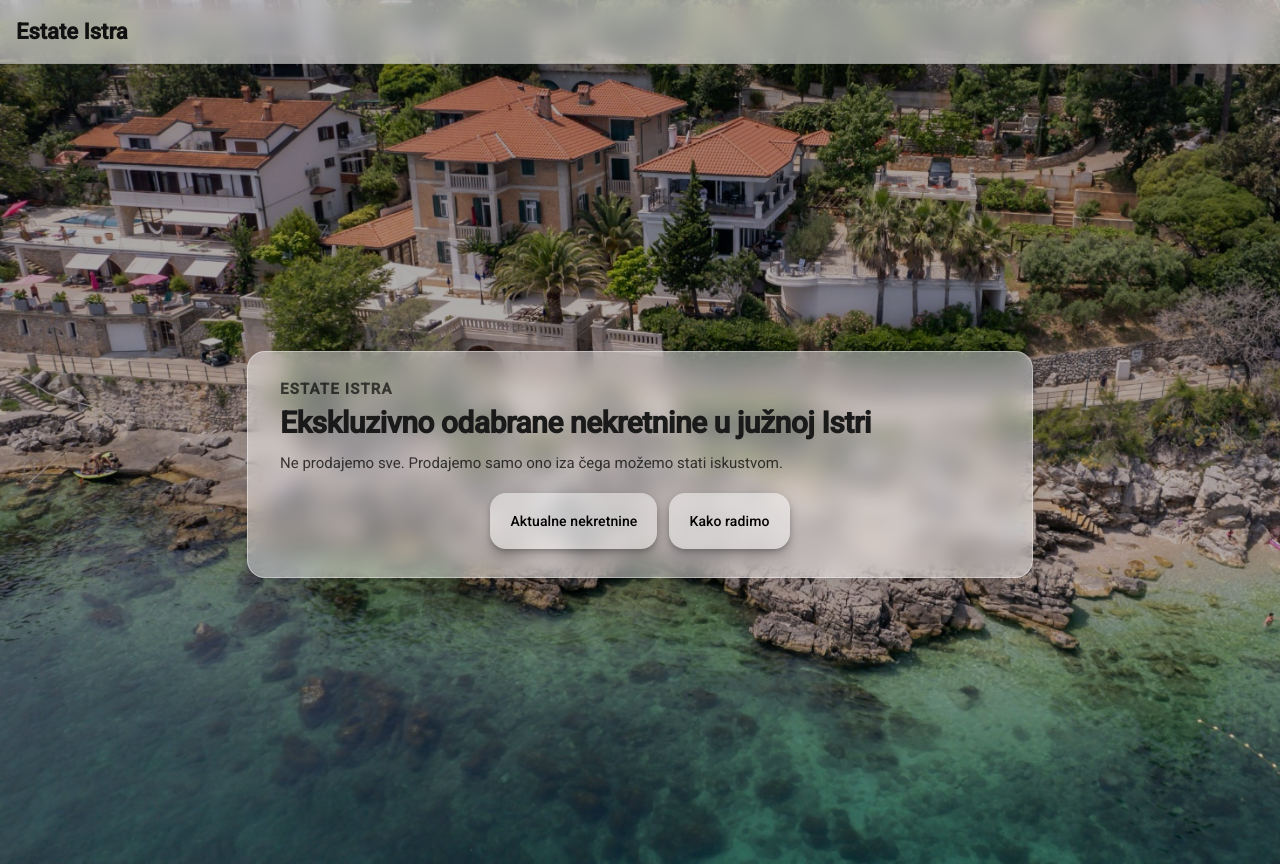
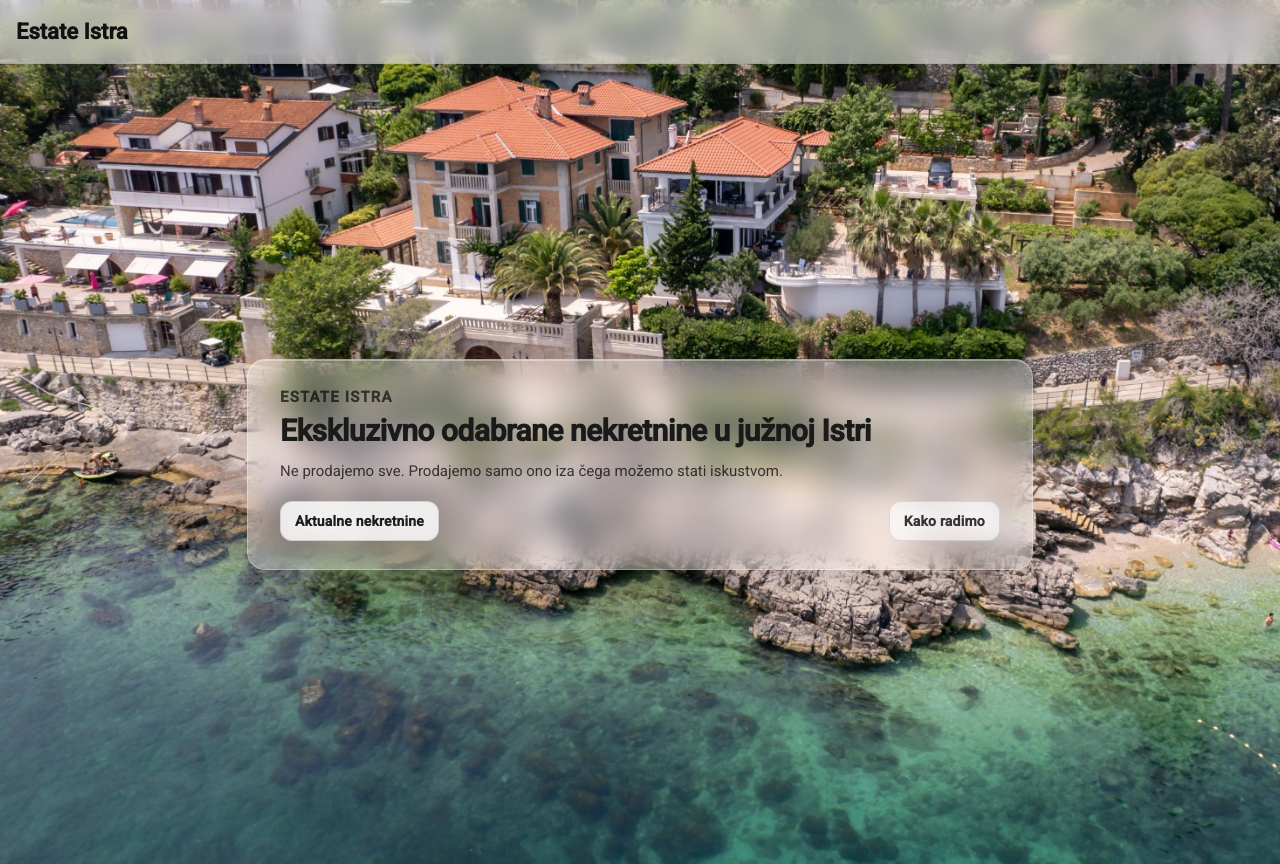
Before and after one commit to cukonroberto/estate-istra, an Angular app: page / in a window 1280 px wide. Built offline with nearby package versions, Linux system fonts and the light colour scheme.

Commit message:
Hero stranica nadograđena.

```diff
--- a/package.json
+++ b/package.json
@@ -5,6 +5,7 @@
     "ng": "ng",
     "start": "ng serve",
     "build": "ng build",
+    "build:gh": "ng build --configuration production --output-path docs --base-href /estate-istra/ && node -e \"const fs=require('fs');const path=require('path');const src='docs/browser'; if(!fs.existsSync(src)) process.exit(1); for(const f of fs.readdirSync(src)) fs.cpSync(path.join(src,f), path.join('docs',f), {recursive:true});\"",
     "watch": "ng build --watch --configuration development",
     "test": "ng test"
   },
--- a/src/app/pages/home/home.html
+++ b/src/app/pages/home/home.html
@@ -10,12 +10,21 @@
       </p>
 
       <div class="hero-actions">
-        <button mat-fab extended routerLink="/nekretnine">
+        <a
+          mat-stroked-button
+          class="hero-btn hero-btn--primary"
+          routerLink="/nekretnine"
+        >
           Aktualne nekretnine
-        </button>
-        <button mat-fab extended id="right" routerLink="/kako-radimo">
+        </a>
+
+        <a
+          mat-stroked-button
+          class="hero-btn hero-btn--secondary"
+          routerLink="/kako-radimo"
+        >
           Kako radimo
-        </button>
+        </a>
       </div>
     </div>
   </div>
--- a/src/app/pages/home/home.scss
+++ b/src/app/pages/home/home.scss
@@ -4,7 +4,7 @@
   display: grid;
   place-items: center;
 
-  background-image: url("..//../../assets/background.jpg");
+  background-image: url("/assets/background.jpg");
   background-size: cover;
   background-position: center;
   background-repeat: no-repeat;
@@ -15,12 +15,6 @@
 .hero-overlay {
   position: absolute;
   inset: 0;
-
-  background: linear-gradient(
-    to bottom,
-    rgba(0, 0, 0, 0.35),
-    rgba(0, 0, 0, 0.25)
-  );
 }
 
 .hero-content {
@@ -36,12 +30,15 @@
   padding: 28px 32px;
   border-radius: 18px;
 
-  background: rgba(255, 255, 255, 0.452);
-  backdrop-filter: blur(10px);
-  -webkit-backdrop-filter: blur(10px);
+  background: rgba(255, 255, 255, 0.3);
+  backdrop-filter: blur(14px);
+  -webkit-backdrop-filter: blur(14px);
 
-  border: 1px solid rgba(255, 255, 255, 0.4);
-  box-shadow: 0 16px 50px rgba(0, 0, 0, 0.18);
+  border: 1px solid rgba(255, 255, 255, 0.28);
+  box-shadow: 0 18px 60px rgba(0, 0, 0, 0.22);
+
+  box-shadow: 0 18px 60px rgba(0, 0, 0, 0.22),
+    inset 0 1px 0 rgba(255, 255, 255, 0.35);
 
   text-align: left;
 }
@@ -71,13 +68,59 @@
 
 .hero-actions {
   display: flex;
+  align-items: center;
   gap: 12px;
-  flex-wrap: wrap;
-  align-items: center;
-  justify-content: center;
+  width: 100%;
+  margin-top: 8px;
 }
 
-.hero-actions button {
-  color: black;
-  background-color: rgba(255, 255, 255, 0.452);
+.hero-actions a:last-child,
+.hero-actions button:last-child {
+  margin-left: auto;
 }
+
+:host ::ng-deep .hero-btn.mdc-button {
+  border-radius: 12px;
+  padding: 10px 14px;
+  font-weight: 800;
+  letter-spacing: 0.2px;
+  text-transform: none;
+
+  box-shadow: none !important;
+
+  transition: transform 120ms ease, background-color 120ms ease,
+    border-color 120ms ease;
+}
+
+:host ::ng-deep .hero-btn:hover {
+  transform: translateY(-1px);
+}
+
+:host ::ng-deep .hero-btn--primary.mdc-button {
+  color: rgba(0, 0, 0, 0.88);
+  background: rgba(255, 255, 255, 0.8);
+  border: 1px solid rgba(0, 0, 0, 0.12);
+  backdrop-filter: blur(8px);
+}
+
+:host ::ng-deep .hero-btn--secondary.mdc-button {
+  color: rgba(0, 0, 0, 0.78);
+  background: rgba(255, 255, 255, 0.55);
+  border: 1px solid rgba(0, 0, 0, 0.1);
+  backdrop-filter: blur(8px);
+}
+
+:host ::ng-deep .hero-btn--primary:hover {
+  background: rgba(255, 255, 255, 0.88);
+  border-color: rgba(0, 0, 0, 0.18);
+}
+
+:host ::ng-deep .hero-btn--secondary:hover {
+  background: rgba(255, 255, 255, 0.68);
+  border-color: rgba(0, 0, 0, 0.16);
+}
+
+:host ::ng-deep .hero-btn:focus-visible {
+  outline: 2px solid rgba(0, 0, 0, 0.35);
+  outline-offset: 3px;
+}
```
